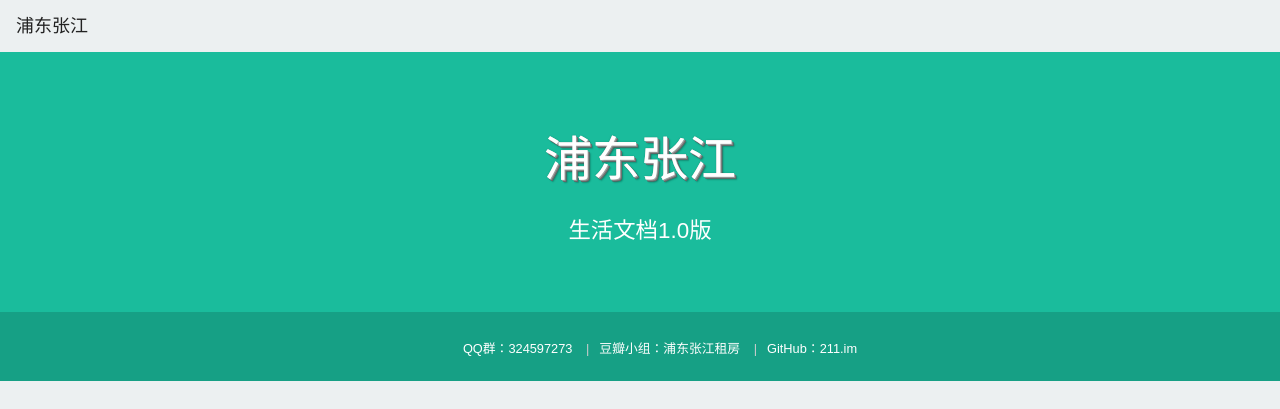
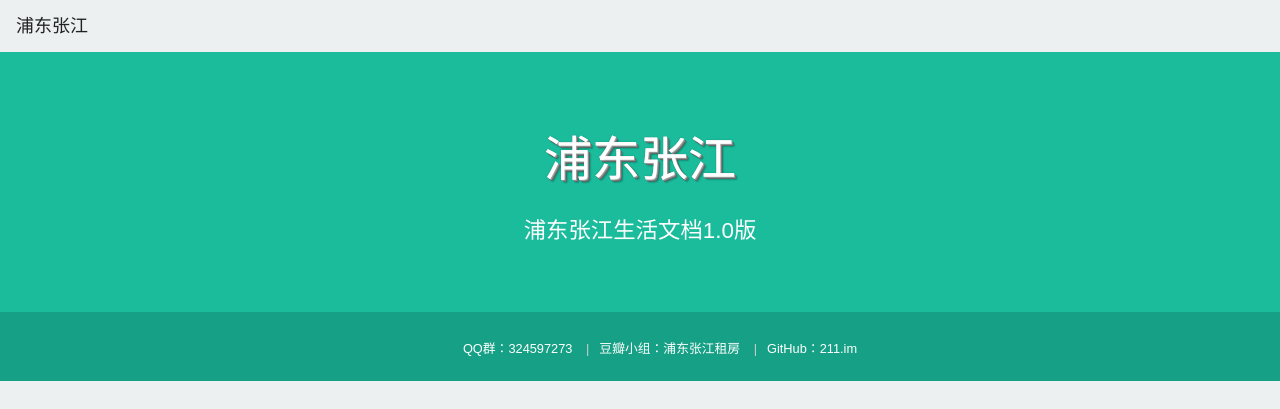
Before and after one commit to Shevckcccc/zhangjiang-life, a Jekyll site: the page built from about.md, in a window 1280 px wide. Shown: the top 409 px of the page. Built offline with Jekyll 4.4.1, drawn with Linux system fonts in a browser that asks for light colours; nearby versions of some CDN libraries.

Commit message:
update desc

```diff
--- a/_config.yml
+++ b/_config.yml
@@ -1,5 +1,5 @@
 name: 浦东张江
-description: 生活文档1.0版
+description: 浦东张江生活文档1.0版
 url: "http://211.im"
 baseurl: /
 
```
